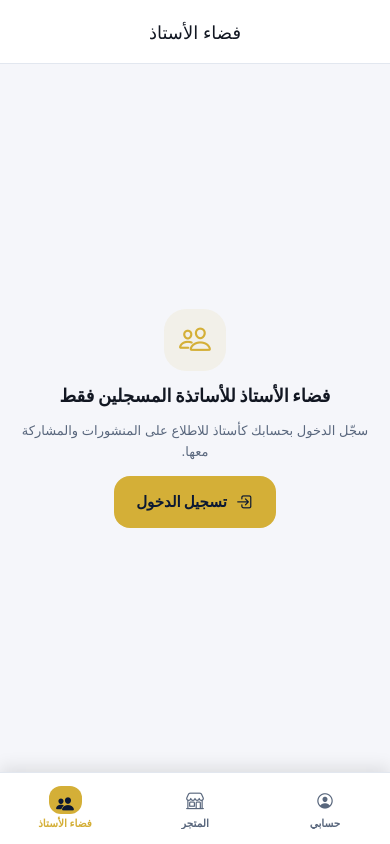
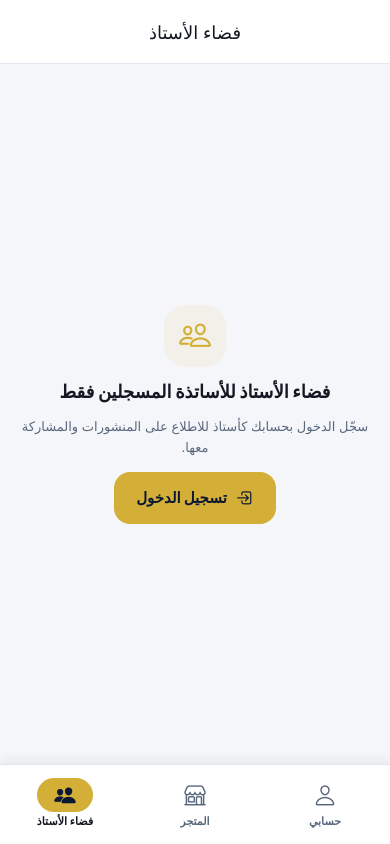
Before and after one commit to salempub1-dotcom/AppAlmiraj, a React Native app: screen /Main in a window 390 px wide. Built offline with nearby package versions, Linux system fonts and the light colour scheme; no server answers.

Commit message:
Modernize app presentation: BottomTabs.tsx

```diff
--- a/src/navigation/BottomTabs.tsx
+++ b/src/navigation/BottomTabs.tsx
@@ -1,4 +1,5 @@
 import { Ionicons } from '@expo/vector-icons';
+import { View } from 'react-native';
 import { createBottomTabNavigator } from '@react-navigation/bottom-tabs';
 import { useSafeAreaInsets } from 'react-native-safe-area-context';
 import { useLanguage } from '../context/LanguageProvider';
@@ -13,7 +14,7 @@ const Tab = createBottomTabNavigator();
 const icons = {
   Community: { active: 'people' as const, inactive: 'people-outline' as const },
   Store: { active: 'storefront' as const, inactive: 'storefront-outline' as const },
-  Profile: { active: 'person-circle' as const, inactive: 'person-circle-outline' as const }
+  Profile: { active: 'person' as const, inactive: 'person-outline' as const }
 } as const;
 
 export function BottomTabs() {
@@ -27,31 +28,32 @@ export function BottomTabs() {
       initialRouteName="Community"
       screenOptions={({ route }) => ({
         headerShown: false,
-        tabBarActiveTintColor: colors.primary,
+        tabBarActiveTintColor: colors.text,
         tabBarInactiveTintColor: colors.muted,
         tabBarHideOnKeyboard: true,
-        tabBarLabelStyle: { fontSize: 10.5, fontWeight: '800', marginTop: 2, marginBottom: 2 },
+        tabBarLabelStyle: { fontSize: 11, fontWeight: '700', marginTop: 4, marginBottom: 2 },
         tabBarIcon: ({ color, focused }) => {
           const icon = icons[route.name as keyof typeof icons];
           return (
+            <View style={{ width: 56, height: 34, borderRadius: 17, backgroundColor: focused ? colors.primary : 'transparent', alignItems: 'center', justifyContent: 'center' }}>
             <Ionicons
               name={focused ? icon.active : icon.inactive}
               color={focused ? '#0B1833' : color}
-              size={19}
-              style={focused ? { backgroundColor: colors.primary, padding: 7, borderRadius: 12, overflow: 'hidden' } : undefined}
+              size={23}
             />
+            </View>
           );
         },
         tabBarStyle: {
           backgroundColor: colors.card,
           borderTopColor: colors.border,
           borderTopWidth: 1,
-          height: 64 + bottomInset,
-          paddingTop: 7,
+          height: 72 + bottomInset,
+          paddingTop: 10,
           paddingBottom: bottomInset,
-          elevation: 14,
-          shadowOpacity: 0.1,
-          shadowRadius: 16,
+          elevation: 3,
+          shadowOpacity: 0.05,
+          shadowRadius: 10,
           shadowOffset: { width: 0, height: -5 }
         },
         tabBarItemStyle: { paddingTop: 1 }
```
